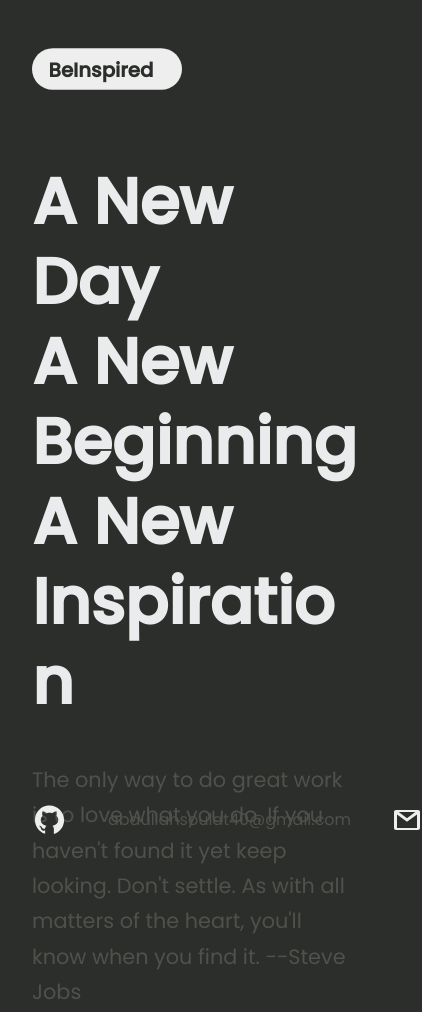
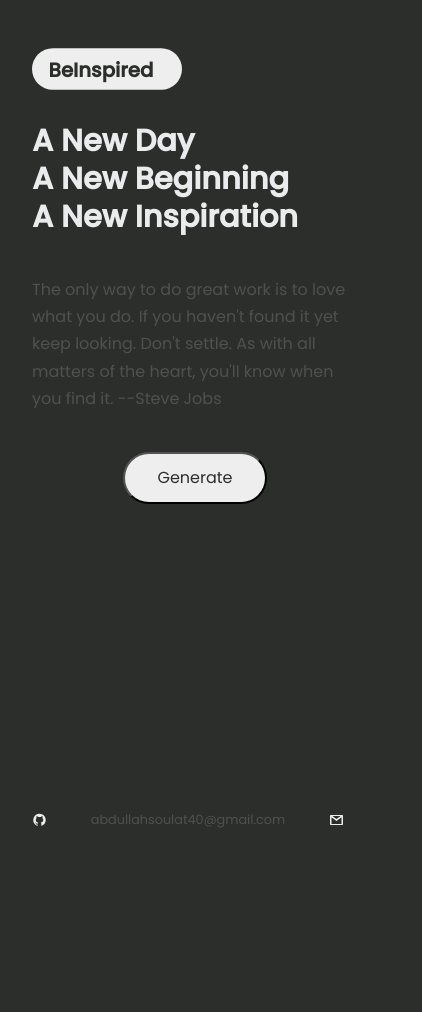
Before and after one commit to AbdullahSoulat/Quote_Generator, a plain HTML site: page index.html in a window 390 px wide. Shown: the top 1012 px of the page, 422 px wide, since content can reach past the window. After the commit the page ends 876 px from the top, so only its background shows below. Drawn offline with Linux system fonts and the light colour scheme.

Commit message:
improved responsiveness

```diff
--- a/style.css
+++ b/style.css
@@ -56,15 +56,14 @@
   body {
     background-color: #2b2e2a;
     min-height: 100vh;
-    min-width: 100vw;
   }
 
   header {
-    margin-bottom: 3.5em;
+    margin-bottom: 2em;
   }
 
   .container {
-    margin: 2em;
+    margin: 3em;
   }
 
   .logo {
@@ -120,14 +119,99 @@ span {
 footer {
   position: absolute;
   bottom: 0px;
-  width: 100%;
+  width: 90%;
 }
 
 .github {
   width: 35px;
 }
 
-@media (max-width: 376px) {
+@media (max-width: 686px) {
+    .container {
+      margin: 2em;
+    }
+
+    h1 {
+      font-size: 3.5rem;
+    }
+
+    .quote {
+      font-size: 1rem;
+    }
+
+    header {
+      margin-bottom: 1em;
+    }
+
+    .github {
+      width: 15px;
+    }
+
+    .mail {
+      width: 15px;
+    }
+
+    .e-mail {
+      font-size: 0.8rem;
+    }
+
+    span {
+      color: #2b2e2a;
+    }
+
+    footer {
+      position: absolute;
+      bottom: 0px;
+      width: 90%;
+    }
+}
+
+@media (max-width: 600px) {
+  .container {
+    margin: 2em;
+  }
+
+  h1 {
+    font-size: 2.5rem;
+  }
+
+  .quote {
+    font-size: 1rem;
+  }
+
+  header {
+    margin-bottom: 1em;
+  }
+
+  .github {
+    width: 15px;
+  }
+
+  .mail {
+    width: 15px;
+  }
+
+  .e-mail {
+    font-size: 0.8rem;
+  }
+
+  span {
+    color: #2b2e2a;
+  }
+
+  footer {
+    position: absolute;
+    bottom: 0px;
+    width: 90%;
+  }
+}
+
+/* for iphone 7, iphone se, and iphone se2 */
+@media (max-width: 430px) {
+  .container {
+    margin: 2em;
+  }
+
   h1 {
     font-size: 1.9rem;
   }
```
